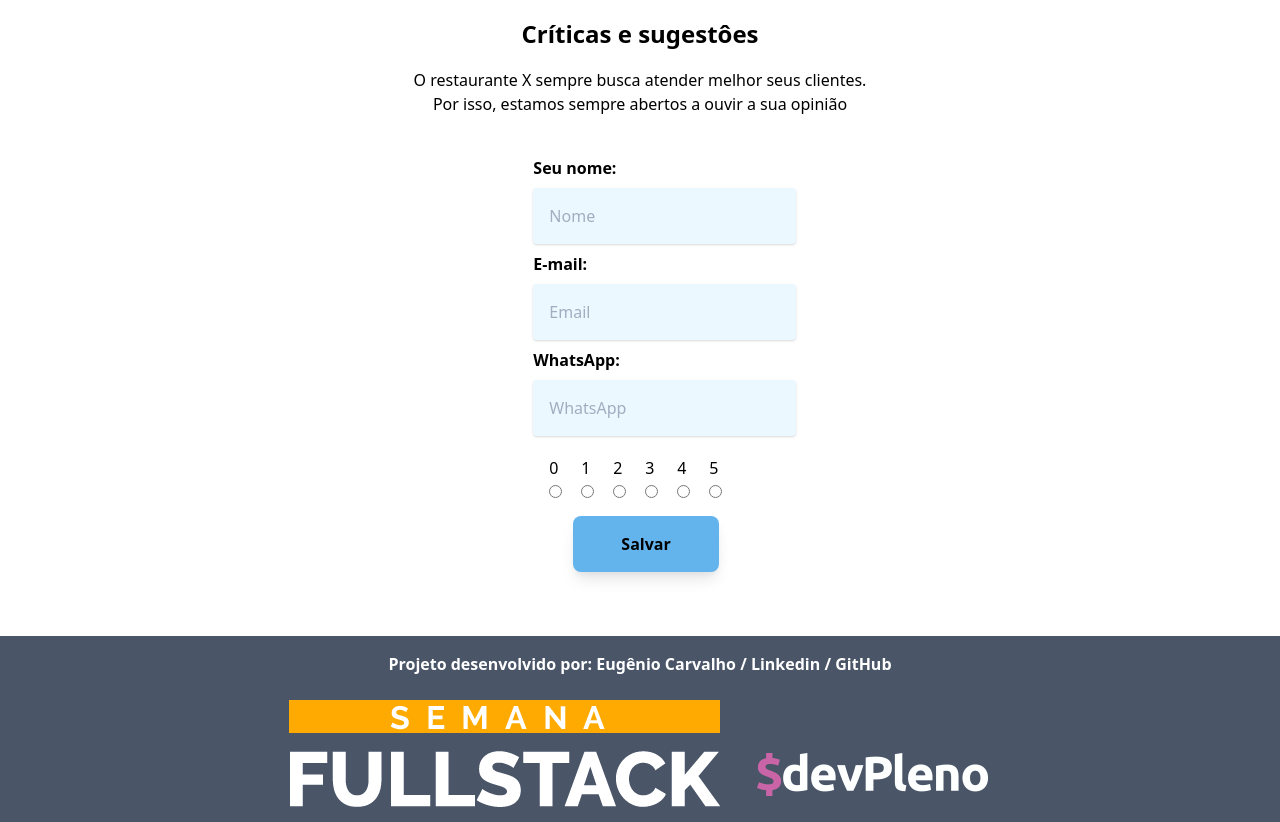
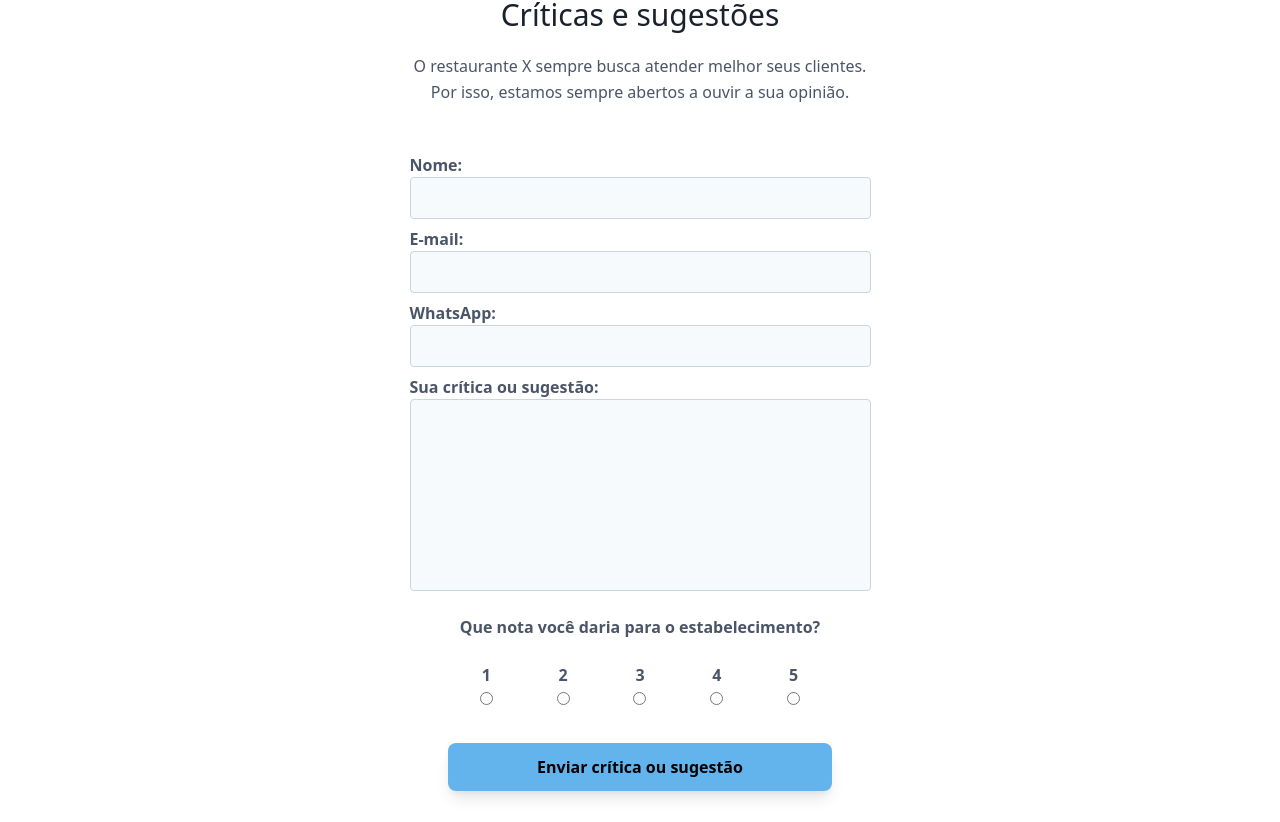
Before and after one commit to eugeniocarvalho/PalpiteBox, a Next.js app: page /pesquisa in a window 1280 px wide. Shown: the part 576-1398 px from the top of the page. Built offline with nearby package versions, Linux system fonts and the light colour scheme.

Commit message:
Melhorias

```diff
--- a/pages/api/save.js
+++ b/pages/api/save.js
@@ -42,7 +42,8 @@ export default async (req, res) => {
             Cupom,
             Promo,
             Nota: parseInt(data.Nota),
-            'Data Preenchimento': moment().format('DD/MM/YYYY, HH:mm:ss')
+            'Data Preenchimento': moment().format('DD/MM/YYYY, HH:mm:ss'),
+            Feedback: data.Feedback
 
         })
         res.end(JSON.stringify({
--- a/pages/pesquisa.js
+++ b/pages/pesquisa.js
@@ -1,19 +1,45 @@
-import React, { userState, useState } from 'react'
+import React, { useState } from 'react'
 import PageTitle from '../components/PageTile'
+import { Validation } from '../utils/validation'
 
 const Pesquisa = () => {
-    const [form, setform] = useState({
+
+    const [form, setForm] = useState({
         Nome: '',
         Email: '',
         WhatsApp: '',
+        'Feedback': '',
         Nota: 0
     })
 
-    const notas = [0, 1, 2, 3, 4, 5]
+    const notas = [1, 2, 3, 4, 5]
+
+    const onChange = event => {
+        const value = event.target.value
+        const key = event.target.name
+
+        setForm(old => ({
+            ...old,
+            [key]: value
+        }))
+    }
+
     const [sucess, setSucess] = useState(false)
     const [retorno, setRetorno] = useState({})
+    const [valid, setValid] = useState({
+        status: true,
+        menssage: [0]
+    })
 
     const save = async () => {
+
+        const val = Validation(form)
+        setValid({
+            status: val.status,
+            menssage: val.menssage
+        })
+
+        if (val.status) {
             try {
                 const response = await fetch('/api/save', {
                     method: 'POST',
@@ -23,74 +49,130 @@ const Pesquisa = () => {
                 const data = await response.json()
                 setSucess(true)
                 setRetorno(data)
-
-        } catch (error) {
-
+            } catch (err) {
+                console.log('METHOD SAVE ERROR: ', err)
+            }
         }
     }
 
-    const onChange = evt => {
-        const value = evt.target.value
-        const key = evt.target.name
+    return (
+        <React.Fragment>
+            <div className='text-gray-700 body-font relative'>
+                <PageTitle title='Teste' />
+                <div className='container px-5 py-4 mx-auto'>
 
-        setform(old => ({
-            ...old,
-            [key]: value
-        }))
-    }
+                    <div className='flex flex-col text-center w-full mb-12'>
+                        <h1 className='sm:text-3xl text-2xl font-medium title-font mb-4 text-gray-900'>
+                            <font style={{ verticalAlign: 'inherit' }}>
+                                <font style={{ verticalAlign: 'inherit' }}>Críticas e sugestões</font>
+                            </font>
+                        </h1>
+                        <p className='lg:w-2/3 mx-auto leading-relaxed text-base'>
+                            <font style={{ verticalAlign: 'inherit' }}>
+                                <font style={{ verticalAlign: 'inherit' }}>
+                                    <p>O restaurante X sempre busca atender melhor seus clientes.</p>
+                                    <p>Por isso, estamos sempre abertos a ouvir a sua opinião.</p>
+                                </font>
+                            </font>
+                        </p>
+                    </div>
 
+                    {
+                        !sucess &&
+                        <div className='lg:w-1/2 md:w-2/3 mx-auto'>
+                            <div className='flex -m-2'>
+                                <div className='text-top p-2 w-5/6 xl:w-3/4 lg:w-2/3 md:w-3/5 mx-auto'>
+                                    <label className='font-bold'>Nome:</label>
+                                    <input
+                                        type='text'
+                                        name='Nome'
+                                        onChange={onChange}
+                                        className='w-full mb-2 bg-gray-100 rounded border border-gray-400 focus:outline-none focus:border-indigo-500 text-base px-4 py-2' />
+
+                                    <label className='font-bold'>E-mail:</label>
+                                    <input
+                                        type='text'
+                                        name='Email'
+                                        onChange={onChange}
+                                        className='w-full mb-2 bg-gray-100 rounded border border-gray-400 focus:outline-none focus:border-indigo-500 text-base px-4 py-2' />
+
+                                    <label className='font-bold'>WhatsApp:</label>
+                                    <input
+                                        type='text'
+                                        name='WhatsApp'
+                                        onChange={onChange}
+                                        className='w-full mb-2 bg-gray-100 rounded border border-gray-400 focus:outline-none focus:border-indigo-500 text-base px-4 py-2' />
+
+
+                                    <label className='font-bold'>Sua crítica ou sugestão:</label>
+                                    <textarea
+                                    className='w-full bg-gray-100 rounded border border-gray-400 focus:outline-none h-48 focus:border-indigo-500 text-base px-4 py-2 resize-none block'
+                                    onChange={onChange}
+                                    name='Feedback'
+                                    type='text'/>
+
+                                    <div className='mx-auto text-center mt-6'>
+                                        <label className='font-bold'>Que nota você daria para o estabelecimento?</label>
+                                    </div>
+                                    <div className='w-5/6 mx-auto text-center'>
+                                        <div className='flex mx-auto py-6'>
+                                            {notas.map(nota => {
                                                 return (
-        <div className='pt-6'>
-            <PageTitle title='Pesquisa'/>
-            <h1 className='text-center font-bold my-4 text-2xl'>Críticas e sugestôes</h1>
-            <p className='text-center mb-10'>O restaurante X sempre busca atender melhor seus clientes. <br /> Por isso, estamos sempre abertos a ouvir a sua opinião</p>
-            {!sucess &&
-                <div className='sm:w-auto my-auto ml-16 mr-16 mx-auto sm:1/3 sm:mx-center md:w-1/6 md:mx-auto'>
-                    <label className='font-bold'>Seu nome: </label>
-                    <input type='text' className='p-4 block shadow bg-blue-100 my-2 rounded' placeholder='Nome' onChange={onChange} name='Nome' value={form.Nome} />
-                    <label className='font-bold'>E-mail: </label>
-                    <input type='text' className='p-4 block shadow bg-blue-100 my-2 rounded' placeholder='Email' onChange={onChange} name='Email' value={form.Email} />
-                    <label className='font-bold'>WhatsApp: </label>
-                    <input type='text' className='p-4 block shadow bg-blue-100 my-2 rounded' placeholder='WhatsApp' onChange={onChange} name='WhatsApp' value={form.WhatsApp} />
-                    <div className='flex py-3'>
-                        {
-                            notas.map(
-                                nota => {
-                                    return (
-                                        <label className='block w-1/12 text-center px-4'>
-                                            {nota} <br/>
-                                            <input type='radio' name='Nota' value={nota} onChange={onChange}/>
+                                                    <label className='block w-1/5 text-center font-bold'>
+                                                        {nota}<br />
+                                                        <input type='radio' name='Nota' value={nota} onChange={onChange} />
                                                     </label>
                                                 )
-                                }
+                                            })}
+                                        </div>
+                                    </div>
+
+                                    <div className='w-5/6 mx-auto text-center'>
+                                        <button onClick={save}
+                                            className='w-full bg-blue-400 hover:shadow font-bold mb-16 mt-2 py-3 px-6 rounded-lg shadow-lg text-black'>
+                                            Enviar crítica ou sugestão
+                                    </button>
+                                    </div>
+                                    {!valid.status &&
+                                        <div className='mx-auto text-center mt-6 bg-red-100 p-4 px-6 pb-6 bg-red-200 border-t border-b border-red-500'>
+                                            <p className='font-sm font-bold text-red-700 text-left'>Verifique</p>
+                                            {
+                                                valid.menssage.map(msg => {
+                                                    return (
+                                                        <p className='font-xs italic text-red-700 text-left'>* {msg}</p>
                                                     )
-                        }
-                    </div>
-                    <button className='bg-blue-400 px-12 py-4 font-bold rounded-lg shadow-lg hover:shadow mb-16 mx-10' onClick={save}>Salvar</button>
-                </div>}
-            {sucess &&
-                <div className='sm:m-auto sm:w-auto md:mx-auto md:w-1/5'>
-                    <p className='text-center mb-6 bg-blue-100 border-t border-b border-blue-500 text-blue-700 px-4 py-3 pt-5'>Obrigado por contribuir com sua sugestão ou crítica.</p>
-                    {
-                        retorno.showCoupon &&
-                        <div className='text-center border p-4 mb-6'>
-                            Seu Cupom: <br />  <br />
-                            <span className='font-bold text-2xl underline'>{retorno.Cupom}</span>
-                            <br />
-
-                        </div>
-                    }
-                    {
-                        retorno.showCoupon &&
-                        <div className='text-center border p-5 mb-16'>
-                            <span className='font-bold block mb-2'>{retorno.Promo}</span>
-                            <br />
-                            <span className='italic'>Tire um print desta tela e apresente.</span>
+                                                })}
                                         </div>
                                     }
                                 </div>
+                            </div>
+                        </div>
+                    }
+
+                    {
+                        sucess &&
+                        <div className='lg:w-1/2 md:w-2/3 mx-auto'>
+                            <div className='flex -m-2'>
+                                <div className='p-2 w-5/6 xl:w-3/4 lg:w-2/3 md:w-3/5 mx-auto'>
+                                    <div className='mx-auto mb-2 px-4 py-4 text-center text-blue-700 bg-blue-200 border-t border-b border-blue-500'>
+                                        <p className='font-bold'>Obrigado por sua sugestão ou crítica!</p>
+                                    </div>
+                                    <div className='mx-auto mb-2 px-4 py-4 text-center text-gray-700 bg-gray-200 border-t border-b border-gray-500'>
+                                        <p className='font-bold'>Cupom:</p>
+                                        <p className='text-sm text-2xl mb-4 '>{retorno.Cupom}</p>
+                                        <p className='font-bold'>Promoção:</p>
+                                        <p className=''>{retorno.Promo}</p>
+                                    </div>
+                                    <div className='mx-auto mb-2 px-4 py-4 text-center text-gray-700 bg-gray-200 border-t border-b border-gray-500'>
+                                        <p className='italic'>Tire um print ou foto desta tela e apresente na pŕoxima compra!</p>
+                                    </div>
+                                </div>
+                            </div>
+                        </div>
                     }
                 </div>
+            </div>
+        </React.Fragment>
     )
 }
 
--- /dev/null
+++ b/utils/isEmail.js
@@ -0,0 +1,5 @@
+export const isEmail = (email) => {
+
+  const emailPattern = /^[_a-z0-9-]+(\.[_a-z0-9-]+)*@[a-z0-9-]+(\.[a-z0-9-]+)*(\.[a-z]{2,4})$/
+  return emailPattern.test(email)
+}
--- /dev/null
+++ b/utils/validation.js
@@ -0,0 +1,53 @@
+import { isEmail } from './isEmail'
+
+export const Validation = (data) => {
+
+    const retorno = {
+        status: true,
+        menssage: []
+    }
+
+    /**
+    data.Nome: '',
+    data.Email: '',
+    data.WhatsApp: '',
+    data.Feedback: '',
+    data.Nota: 0
+    */
+
+    if(!data.Nome){
+       retorno.status = false
+       retorno.menssage[0] = 'Nome vazio'
+    }
+
+    console.log()
+
+    if(!data.Email){
+        retorno.status = false
+        retorno.menssage[1] = 'E-mail vazio'
+     }else if (!isEmail(data.Email)){
+        retorno.status = false
+        retorno.menssage[1] = 'E-mail inválido'
+     }
+
+     if(!data.WhatsApp){
+        retorno.status = false
+        retorno.menssage[2] = 'WhatsApp em branco'
+
+     }else if(isNaN(`${data.WhatsApp}`)){
+        retorno.status = false
+        retorno.menssage[2] = 'WhatsApp com apenas números'
+    }
+
+     if(!data.Feedback){
+        retorno.status = false
+        retorno.menssage[3] = 'Sugestão vazia'
+     }
+
+     if(parseInt(data.Nota) <= 0){
+        retorno.status = false
+        retorno.menssage[4] = 'Dê uma nota'
+     }
+
+    return retorno
+}
```
Also changed, not shown: pages/contato.js (+16 -5 lines), pages/sobre.js (+3 -7 lines). Lines whose indentation alone changed are shown as unchanged.
